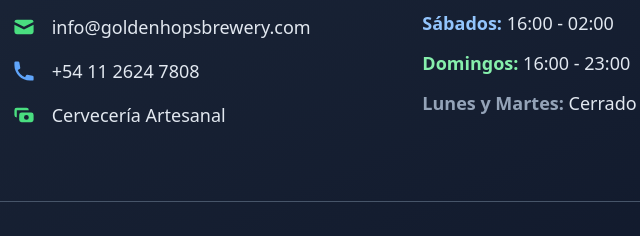
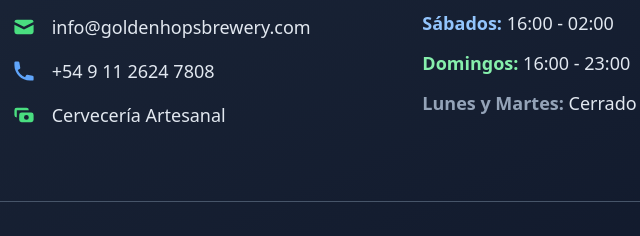
Before and after one commit to goldenhopsbrewery-boop/goldenhopsbrewery, a plain HTML site: page index.html in a window 1280 px wide. Shown: the part 5025-5261 px from the top of the page, 447-1087 px from the left. Drawn offline with nearby package versions, Linux system fonts and the light colour scheme.

Commit message:
Add files via upload

```diff
--- a/index.html
+++ b/index.html
@@ -428,7 +428,7 @@
             </div>
             <div class="flex items-center space-x-4">
               <svg class="w-6 h-6 text-blue-400" fill="currentColor" viewBox="0 0 20 20"><path d="M2 3a1 1 0 011-1h2.153a1 1 0 01.986.836l.74 4.435a1 1 0 01-.54 1.06l-1.548.773a11.037 11.037 0 006.105 6.105l.774-1.548a1 1 0 011.059-.54l4.435.74a1 1 0 01.836.986V17a1 1 0 01-1 1h-2C7.82 18 2 12.18 2 5V3z"/></svg>
-              <a href="tel:+541126247808" class="hover:text-green-300 transition">+54 11 2624 7808</a>
+              <a href="tel:+5491126247808" class="hover:text-green-300 transition">+54 9 11 2624 7808</a>
             </div>
             <div class="flex items-center space-x-4">
               <svg class="w-6 h-6 text-green-400" fill="currentColor" viewBox="0 0 20 20"><path fill-rule="evenodd" d="M4 4a2 2 0 00-2 2v4a2 2 0 002 2V6h10a2 2 0 00-2-2H4zm2 6a2 2 0 012-2h8a2 2 0 012 2v4a2 2 0 01-2 2H8a2 2 0 01-2-2v-4zm6 4a2 2 0 100-4 2 2 0 000 4z" clip-rule="evenodd"/></svg>
```
